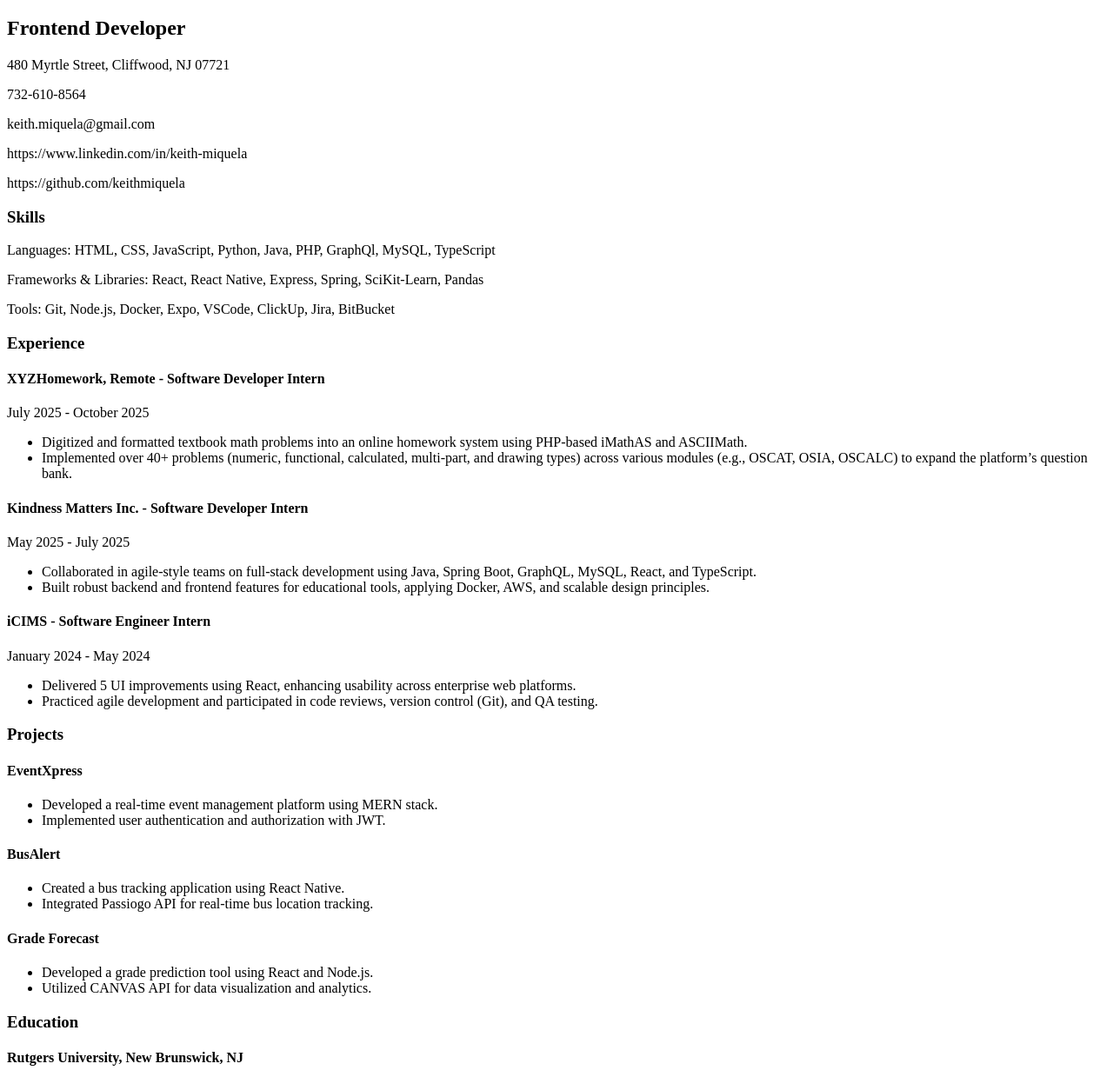
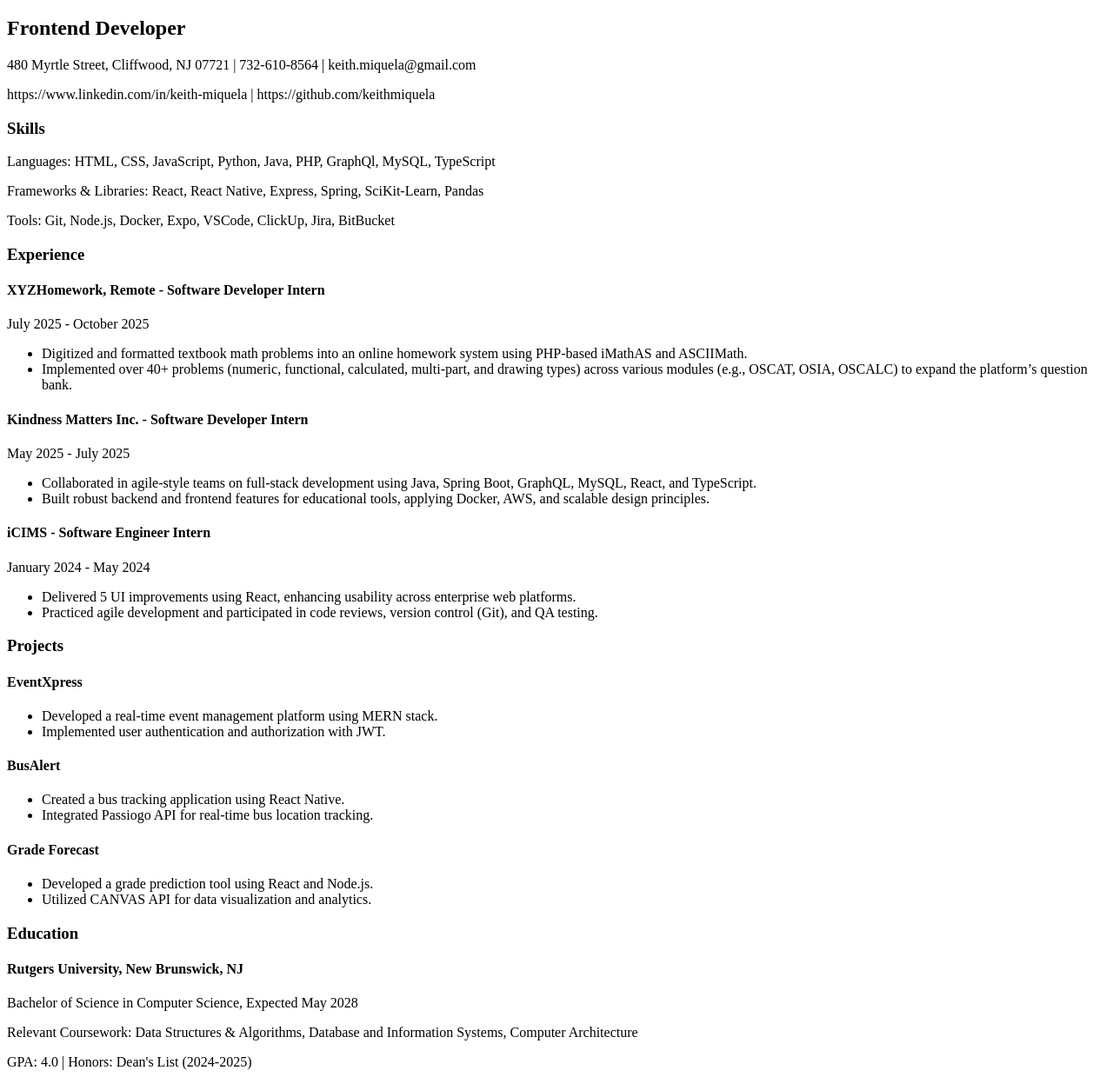
Before and after one commit to keithmiquela/single-page-cv, a plain HTML site: page index.html in a window 1280 px wide. Shown: the part 61-1300 px from the top of the page at 87% size. Drawn offline with Linux system fonts and the light colour scheme.

Commit message:
feat: update formatting

```diff
--- a/index.html
+++ b/index.html
@@ -21,11 +21,8 @@
     <h2>Frontend Developer</h2>
 
     <!-- Contact Information -->
-    <p>480 Myrtle Street, Cliffwood, NJ 07721</p>
-    <p>732-610-8564</p>
-    <p>keith.miquela@gmail.com</p>
-    <i class="fa-brands fa-linkedin"></i><p>https://www.linkedin.com/in/keith-miquela</p>
-    <i class="fa-brands fa-github"></i><p>https://github.com/keithmiquela</p>
+    <p>480 Myrtle Street, Cliffwood, NJ 07721 | 732-610-8564 | keith.miquela@gmail.com</p>
+    <p>https://www.linkedin.com/in/keith-miquela | https://github.com/keithmiquela</p>
 
     <!-- Skills -->
     <h3>Skills</h3>
@@ -77,8 +74,7 @@
     <h4>Rutgers University, New Brunswick, NJ</h4>
     <p>Bachelor of Science in Computer Science, Expected May 2028</p>
     <p>Relevant Coursework: Data Structures & Algorithms, Database and Information Systems, Computer Architecture</p>
-    <p>GPA: 4.0</p>
-    <p>Honors: Dean's List (2024-2025)</p>
+    <p>GPA: 4.0 | Honors: Dean's List (2024-2025)</p>
     <p>Activities: AI Club (VP), Origami Club (Internal VP), RAPS (Acoustic Group of Singers Coordinator), Honors Peer Mentor</p>
 </body>
 </html>
```
